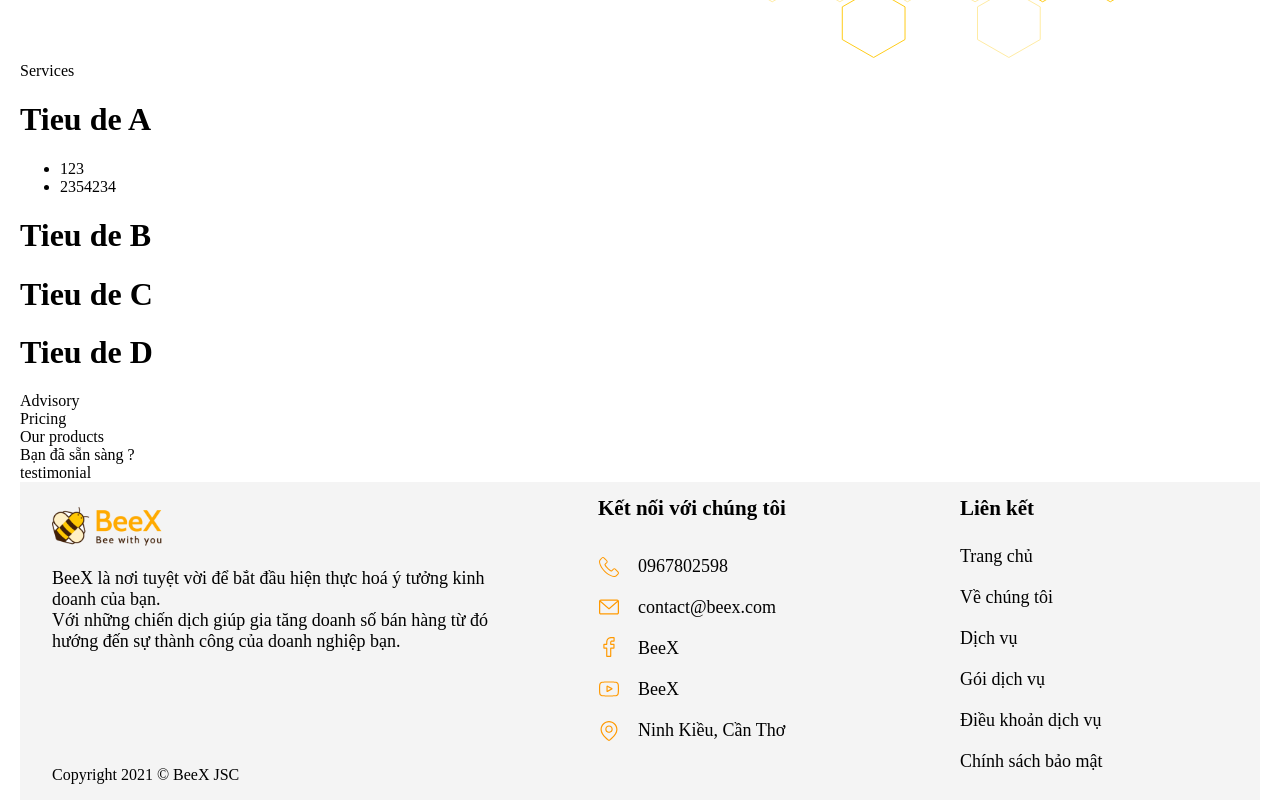
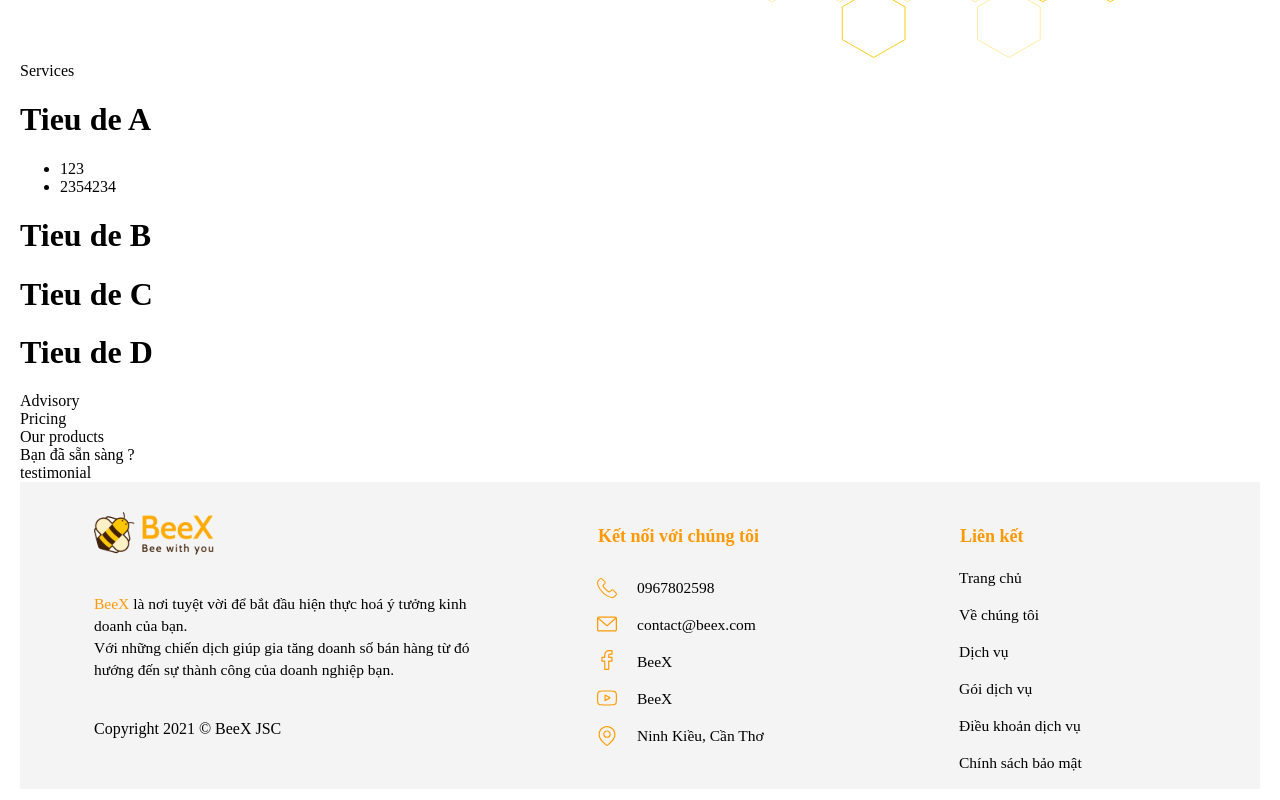
Before and after one commit to HHuy2000/beex-website, a Next.js app: page / in a window 1280 px wide. Shown: the part 539-1339 px from the top of the page. Built offline with nearby package versions, Linux system fonts and the light colour scheme.

Commit message:
complete design like

```diff
--- a/components/common/Footer.jsx
+++ b/components/common/Footer.jsx
@@ -6,8 +6,8 @@ function Footer() {
         <div className={styles.footerItems}>
             <div className={styles.copyright}>
                 <div className={styles.copyrighttop}>
-                <img src="/images/logo.svg" alt="Logo footer" />
-                <p>BeeX là nơi tuyệt vời để bắt đầu hiện thực hoá ý tưởng kinh doanh của bạn.<br/>
+                <img src="/images/logo.svg" alt="Logo footer" className={styles.copyrightlogo} />
+                <p><span className={styles.span}>BeeX</span> là nơi tuyệt vời để bắt đầu hiện thực hoá ý tưởng kinh doanh của bạn.<br/>
                 Với những chiến dịch giúp gia tăng doanh số bán hàng từ đó hướng đến sự thành công của doanh nghiệp bạn.</p>
                 </div>
                 <div className={styles.copyrightbottom}>
--- a/components/common/Footer.module.css
+++ b/components/common/Footer.module.css
@@ -1,3 +1,7 @@
+.span {
+  color: #ff9900;
+}
+
 .footerItems {
   width: 100%;
   display: grid;
@@ -8,22 +12,33 @@
 .copyright {
   display: flex;
   flex-direction: column;
-  margin-top: 1.5rem;
-  margin-left: 2rem;
+  margin-top: 44px;
+  margin-left: 74px;
   margin-right: 5rem;
+  margin-bottom: 51px;
 }
 
 .copyrighttop {
-  padding-bottom: 80px;
+  padding-bottom: 39px;
 }
 
-.copyrighttop > p {
-  font-size: 18px;
+.copyrighttop {
+  top: 0;
+  font-size: 15.5px;
+  line-height: 22px;
+  margin-top: -15.5px;
+  margin-bottom: -15.5px;
 }
 
-.copyright {
-  display: flex;
-  justify-content: flex-end;
+.copyrightlogo {
+  padding-bottom: 17px;
+  width: 30%;
+}
+
+.copyrightbottom {
+  font-size: 14.5;
+  margin-top: -16px;
+  margin-bottom: -16px;
 }
 
 .connectUsItemWrapper {
@@ -35,8 +50,10 @@
   margin: 10px;
 }
 .connectUsLabel {
-  font-size: 21px;
+  font-size: 18px;
   margin-left: 20px;
+  margin-top: 44px;
+  color: #ff9900;
 }
 
 .connectUsIconItems {
@@ -47,18 +64,19 @@
 }
 
 .connectUsIconItems > img {
-  margin: 11px;
+  margin: 9px;
 }
 
 .connectUsTextItems {
   display: flex;
   flex-direction: column;
-  font-size: 18px;
+  font-size: 15.5px;
   flex-wrap: wrap;
+  line-height: 19px;
 }
 
 .connectUsTextItems > p {
-  margin: 10px;
+  margin: 9px;
 }
 
 .linkItemWrapper {
@@ -73,16 +91,19 @@
 
 .linkLabel {
   margin-left: 10px;
-  font-size: 21px;
+  font-size: 18px;
+  margin-top: 44px;
+  color: #ff9900;
 }
 
 .linkItems {
   display: flex;
   flex-direction: column;
-  font-size: 18px;
+  font-size: 15.5px;
   flex-wrap: wrap;
 }
 
 .linkItems > a {
-  margin: 10px;
+  margin: 9px;
+  line-height: 19px;
 }
```
